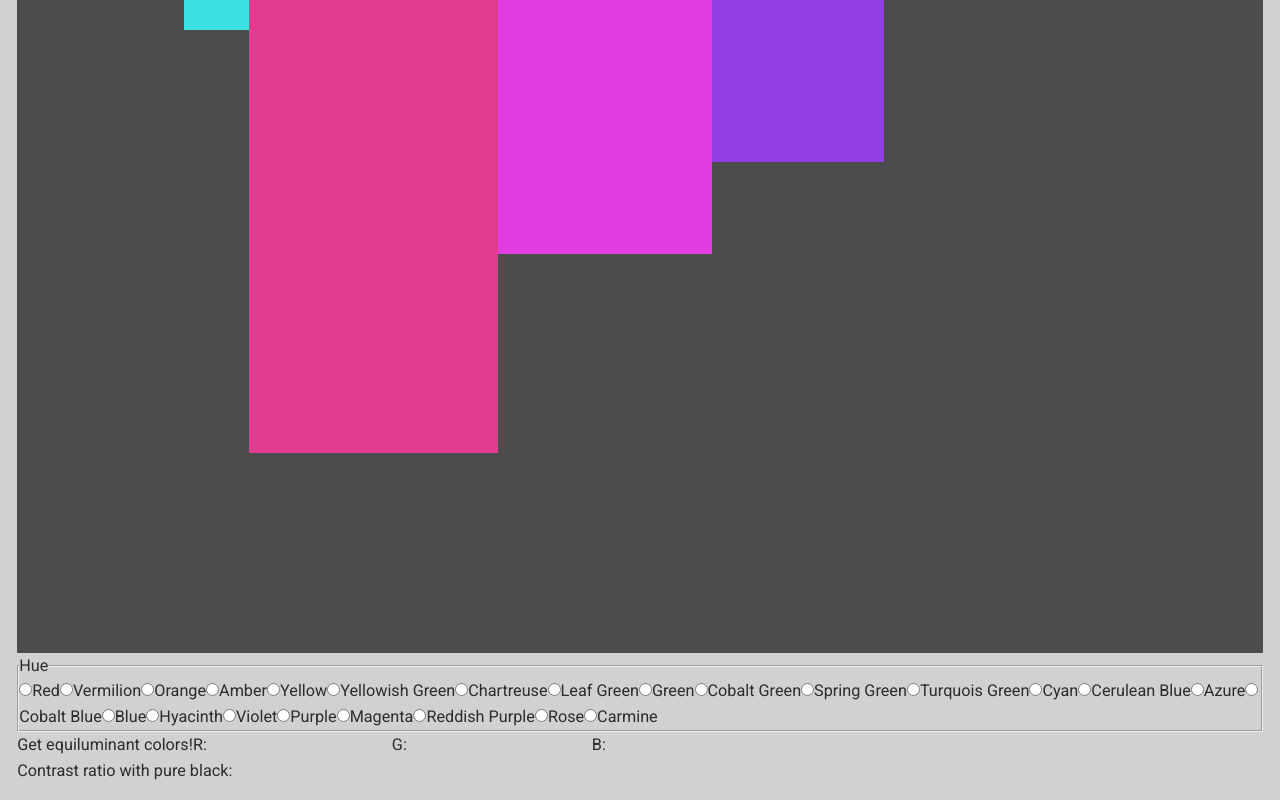
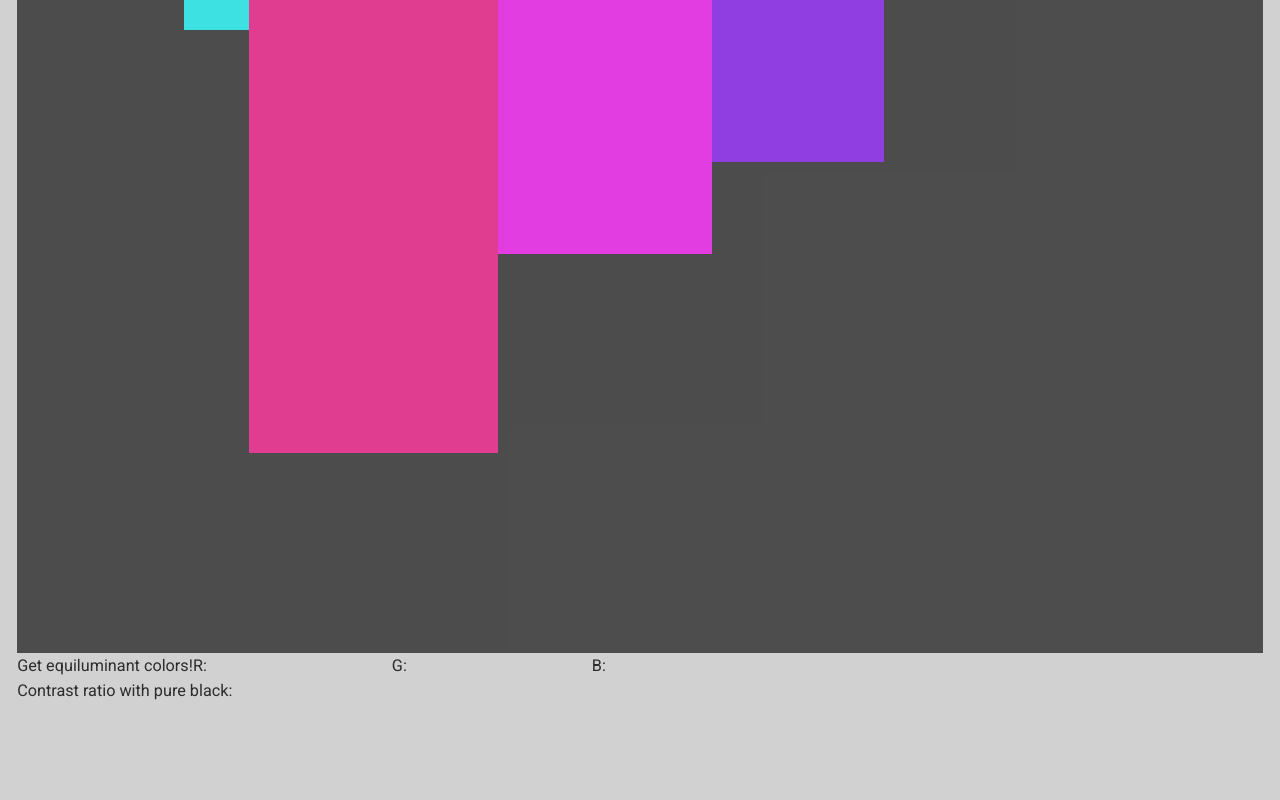
Before and after one commit to masakudamatsu/equiluminant-color-picker, a Next.js app in the folder app/: page / in a window 1280 px wide. Shown: the part 2115-2915 px from the top of the page. After the commit the page ends 2836 px from the top, so only its background shows below. Built offline with nearby package versions, Linux system fonts and the light colour scheme.

Commit message:
Remove the radio buttons for selecting hue #65

```diff
--- a/app/components/Hue.js
+++ /dev/null
@@ -1,17 +0,0 @@
-import PropTypes from 'prop-types';
-
-function Hue(props) {
-  return (
-    <label htmlFor={props.id}>
-      <input type="radio" id={props.id} name="hue" value={props.hue} />
-      {props.children}
-    </label>
-  );
-}
-
-Hue.propTypes = {
-  id: PropTypes.string.isRequired,
-  hue: PropTypes.string.isRequired,
-};
-
-export default Hue;
--- a/app/components/InputHue.js
+++ /dev/null
@@ -1,86 +0,0 @@
-import PropTypes from 'prop-types';
-import Hue from './Hue';
-
-function InputHue(props) {
-  return (
-    <fieldset>
-      <legend>Hue</legend>
-      <Hue id="red" hue="0">
-        Red
-      </Hue>
-      <Hue id="vermilion" hue="15">
-        Vermilion
-      </Hue>
-      <Hue id="orange" hue="30">
-        Orange
-      </Hue>
-      <Hue id="amber" hue="45">
-        Amber
-      </Hue>
-      <Hue id="yellow" hue="60">
-        Yellow
-      </Hue>
-      <Hue id="yellowishGreen" hue="75">
-        Yellowish Green
-      </Hue>
-      <Hue id="chartreuse" hue="90">
-        Chartreuse
-      </Hue>
-      <Hue id="leafGreen" hue="105">
-        Leaf Green
-      </Hue>
-      <Hue id="green" hue="120">
-        Green
-      </Hue>
-      <Hue id="cobaltGreen" hue="135">
-        Cobalt Green
-      </Hue>
-      <Hue id="springGreen" hue="150">
-        Spring Green
-      </Hue>
-      <Hue id="turquoisGreen" hue="165">
-        Turquois Green
-      </Hue>
-      <Hue id="cyan" hue="180">
-        Cyan
-      </Hue>
-      <Hue id="ceruleanBlue" hue="195">
-        Cerulean Blue
-      </Hue>
-      <Hue id="azure" hue="210">
-        Azure
-      </Hue>
-      <Hue id="cobaltBlue" hue="225">
-        Cobalt Blue
-      </Hue>
-      <Hue id="blue" hue="240">
-        Blue
-      </Hue>
-      <Hue id="hyacinth" hue="255">
-        Hyacinth
-      </Hue>
-      <Hue id="violet" hue="270">
-        Violet
-      </Hue>
-      <Hue id="purple" hue="285">
-        Purple
-      </Hue>
-      <Hue id="magenta" hue="300">
-        Magenta
-      </Hue>
-      <Hue id="reddishPurple" hue="315">
-        Reddish Purple
-      </Hue>
-      <Hue id="rose" hue="330">
-        Rose
-      </Hue>
-      <Hue id="carmine" hue="345">
-        Carmine
-      </Hue>
-    </fieldset>
-  );
-}
-
-InputHue.propTypes = {};
-
-export default InputHue;
--- a/app/pages/index.js
+++ b/app/pages/index.js
@@ -4,7 +4,6 @@ import {useRouter} from 'next/router';
 import {HueSwatchWrapper, SideMarginSetter} from '../theme/style';
 import InputColorCode from '../components/InputColorCode';
 import InputRGB from '../components/InputRGB';
-import InputHue from '../components/InputHue';
 import HueSwatch from '../components/HueSwatch';
 
 function HomePage(props) {
@@ -157,7 +156,6 @@ function HomePage(props) {
             zIndex="5"
           />
         </HueSwatchWrapper>
-        <InputHue />
         <button type="submit" onClick={handleClick}>
           Get equiluminant colors!
         </button>
```
Also changed, not shown: 2 other files (tests, documents, lock files or other folders).
